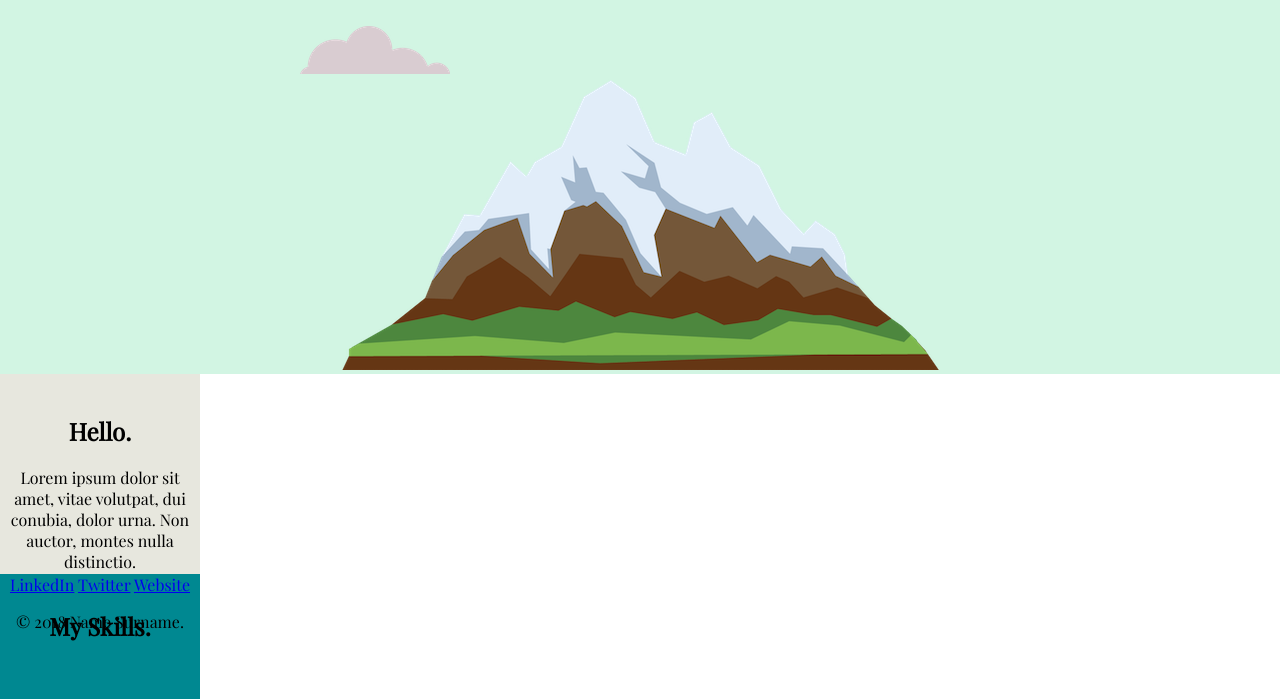
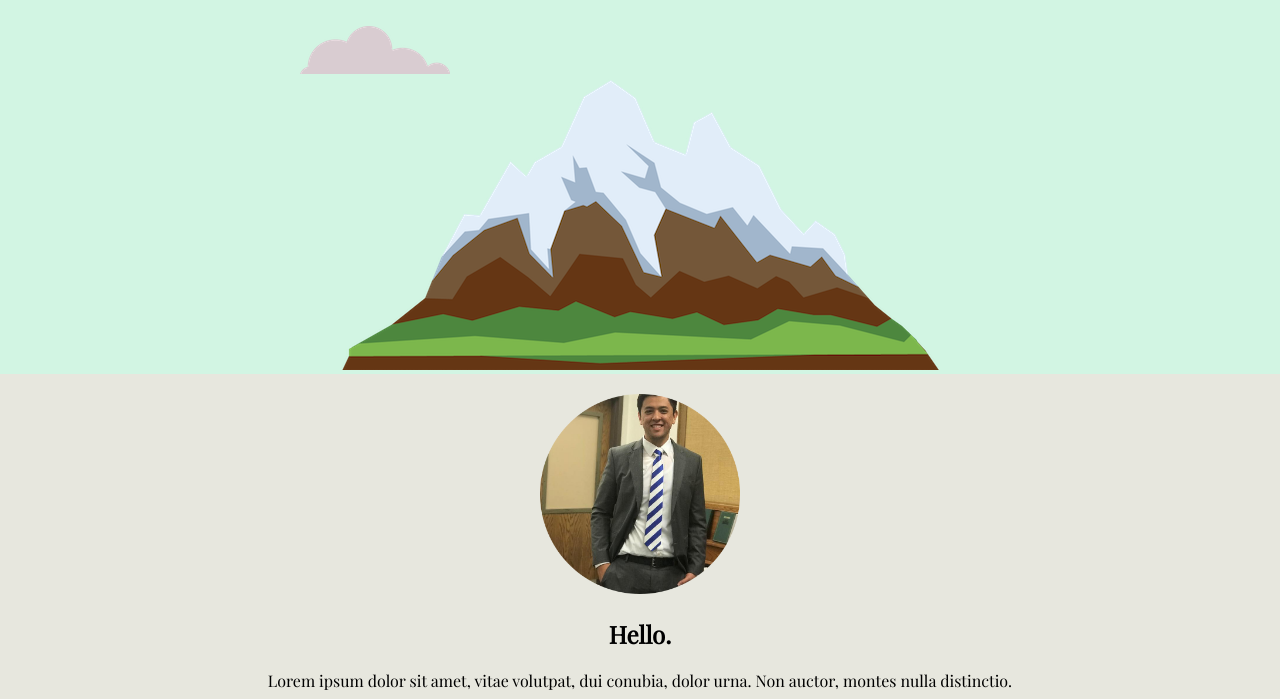
Before and after one commit to cswitzer/Personal-Website, a plain HTML site: page index.html in a window 1280 px wide. Shown: the part 185-884 px from the top of the page. Drawn offline with nearby package versions, Linux system fonts and the light colour scheme.

Commit message:
Revamped style of website and added profile picture

```diff
--- a/css/styles.css
+++ b/css/styles.css
@@ -18,14 +18,11 @@ h1 {
 
 .middle-container {
   background-color: #e7e7de;
-  width: 200px;
-  height: 200px;
 }
 
 .bottom-container {
-  background-color: #008891;
-  width: 200px;
-  height: 200px;
+  /*background-color: #008891;*/
+  margin-top: 10px;
 }
 
 .pro {
@@ -44,6 +41,12 @@ h1 {
   left: 300px;
 }
 
+.profile-pic {
+  margin-top: 20px;
+  width: 200px;
+  height: 200px;
+}
+
 @media only screen and (max-width: 1000px) {
   .top-cloud {
     position: absolute;
--- a/index.html
+++ b/index.html
@@ -23,7 +23,7 @@
   <!--Middle container-->
   <div class="middle-container">
     <div class="profile">
-      <img src="" alt="">
+      <img class="profile-pic" src="images/circle-cropped.png" alt="Image of me">
       <h2>Hello.</h2>
       <p>Lorem ipsum dolor sit amet, vitae volutpat, dui conubia, dolor urna. Non auctor, montes nulla distinctio.</p>
     </div>
@@ -53,8 +53,8 @@
 
   <div class="bottom-container">
     <a class="footer-link" href="https://www.linkedin.com/in/chase-switzer/">LinkedIn</a>
-    <a class="footer-link" href="https://twitter.com/">Twitter</a>
-    <a class="footer-link" href="https://www.appbrewery.co/">Website</a>
+    <a class="footer-link" href="https://github.com/cswitzer">Github</a>
+    <a class="footer-link" href="#">Unity</a>
     <p>© 2018 Name Surname.</p>
   </div>
 </body>
```
Also changed, not shown: images/CanvasProfilePicture.jpg (added), images/circle-cropped.png (added).
